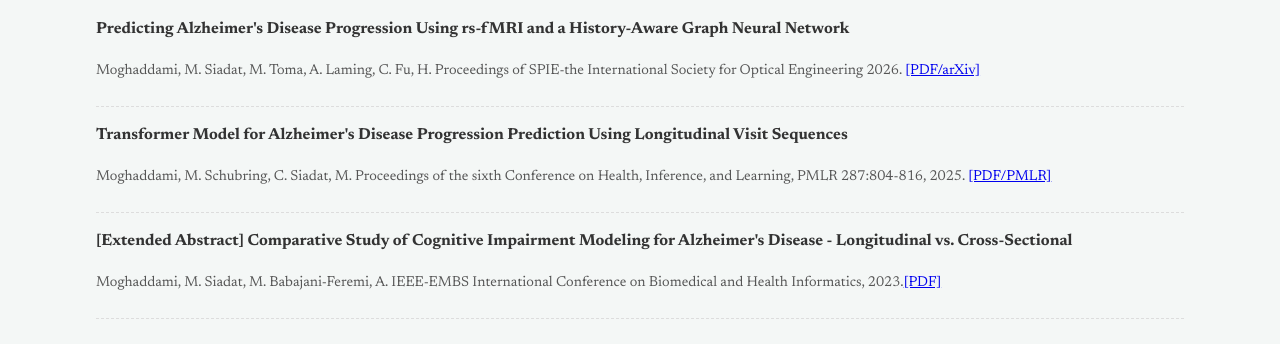
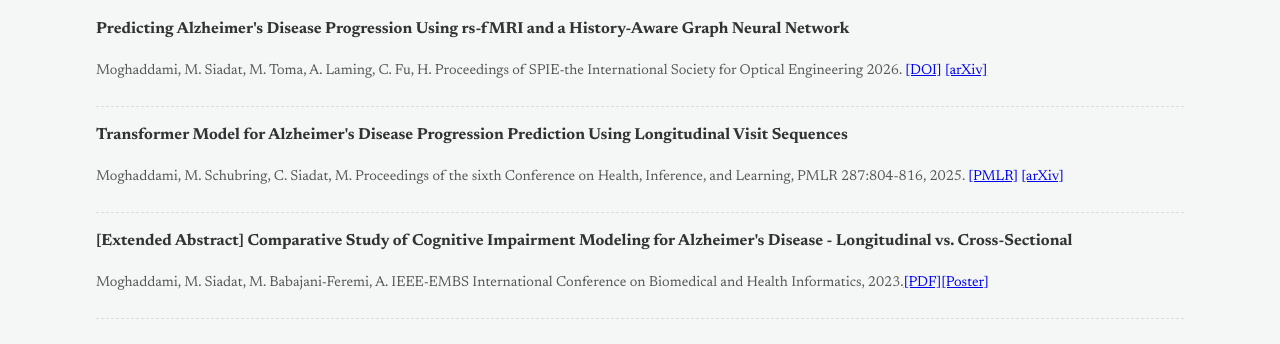
Before and after one commit to mahdimoghaddami/mahdimoghaddami.github.io, a plain HTML site: page index.html in a window 1280 px wide. Shown: the part 1841-2185 px from the top of the page. Drawn offline with Linux system fonts and the light colour scheme.

Commit message:
fix: publication links

```diff
--- a/index.html
+++ b/index.html
@@ -159,7 +159,8 @@
                     <p class="citation">
                         Moghaddami, M. Siadat, M. Toma, A. Laming, C. Fu, H. Proceedings of SPIE-the International
                         Society for Optical Engineering 2026.
-                        <a href="https://arxiv.org/pdf/2604.06469" target="_blank">[PDF/arXiv]</a>
+                        <a href="https://doi.org/10.1117/12.3088066" target="_blank">[DOI]</a>
+                        <a href="https://arxiv.org/abs/2604.06469" target="_blank">[arXiv]</a>
                     </p>
                 </li>
                 <li>
@@ -168,7 +169,8 @@
                     <p class="citation">
                         Moghaddami, M. Schubring, C. Siadat, M. Proceedings of the sixth Conference on Health,
                         Inference, and Learning, PMLR 287:804-816, 2025.
-                        <a href="https://proceedings.mlr.press/v287/moghaddami25a.html" target="_blank">[PDF/PMLR]</a>
+                        <a href="https://proceedings.mlr.press/v287/moghaddami25a.html" target="_blank">[PMLR]</a>
+                        <a href="https://arxiv.org/abs/2507.03899" target="_blank">[arXiv]</a>
                     </p>
                 </li>
                 <li>
@@ -176,7 +178,8 @@
                             Alzheimer's Disease - Longitudinal vs. Cross-Sectional</strong></p>
                     <p class="citation">
                         Moghaddami, M. Siadat, M. Babajani-Feremi, A. IEEE-EMBS International Conference on
-                        Biomedical and Health Informatics, 2023.<a href="files/bhi-23.pdf" target="_blank">[PDF]</a>
+                        Biomedical and Health Informatics, 2023.<a href="files/bhi-23.pdf" target="_blank">[PDF]</a><a
+                            href="files/bhi-poster.pdf" target="_blank">[Poster]</a>
                         <!-- <a href="[Code Repository Link]" target="_blank">[Code]</a> -->
                     </p>
                 </li>
```
